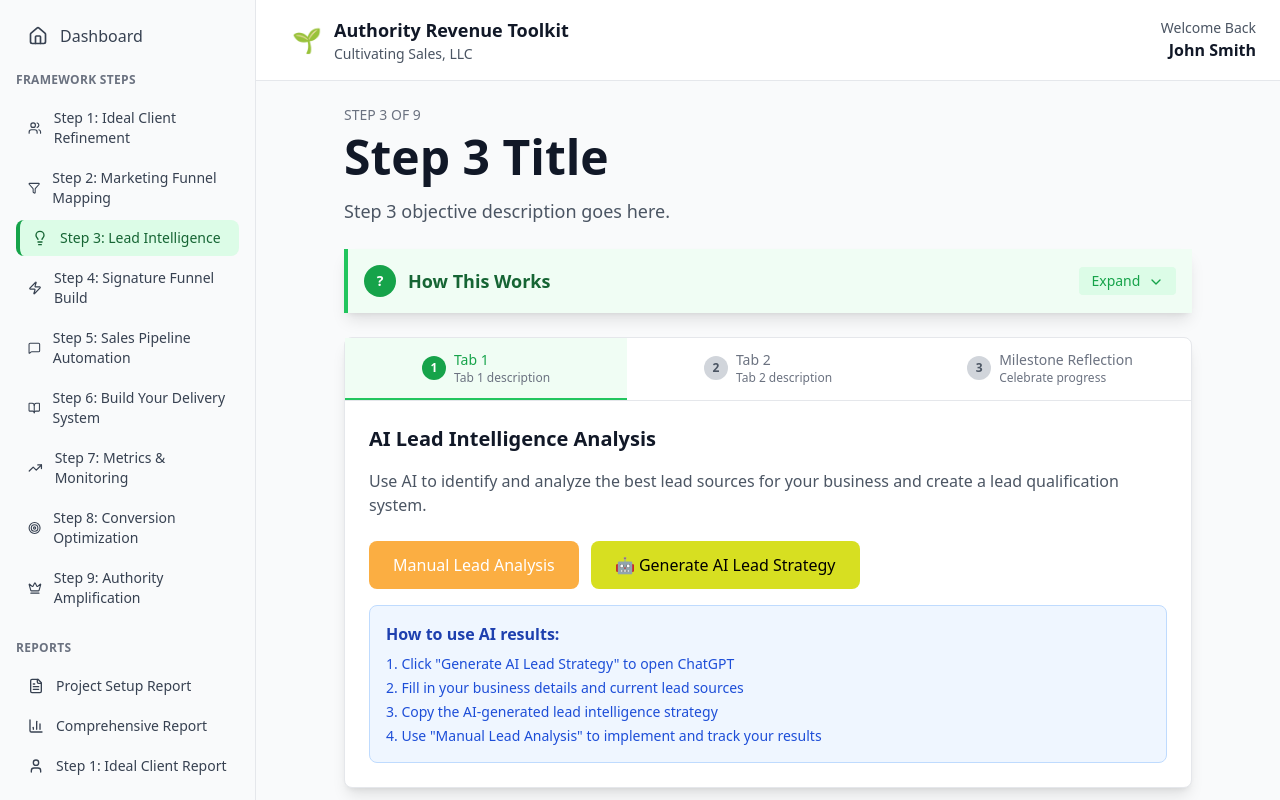
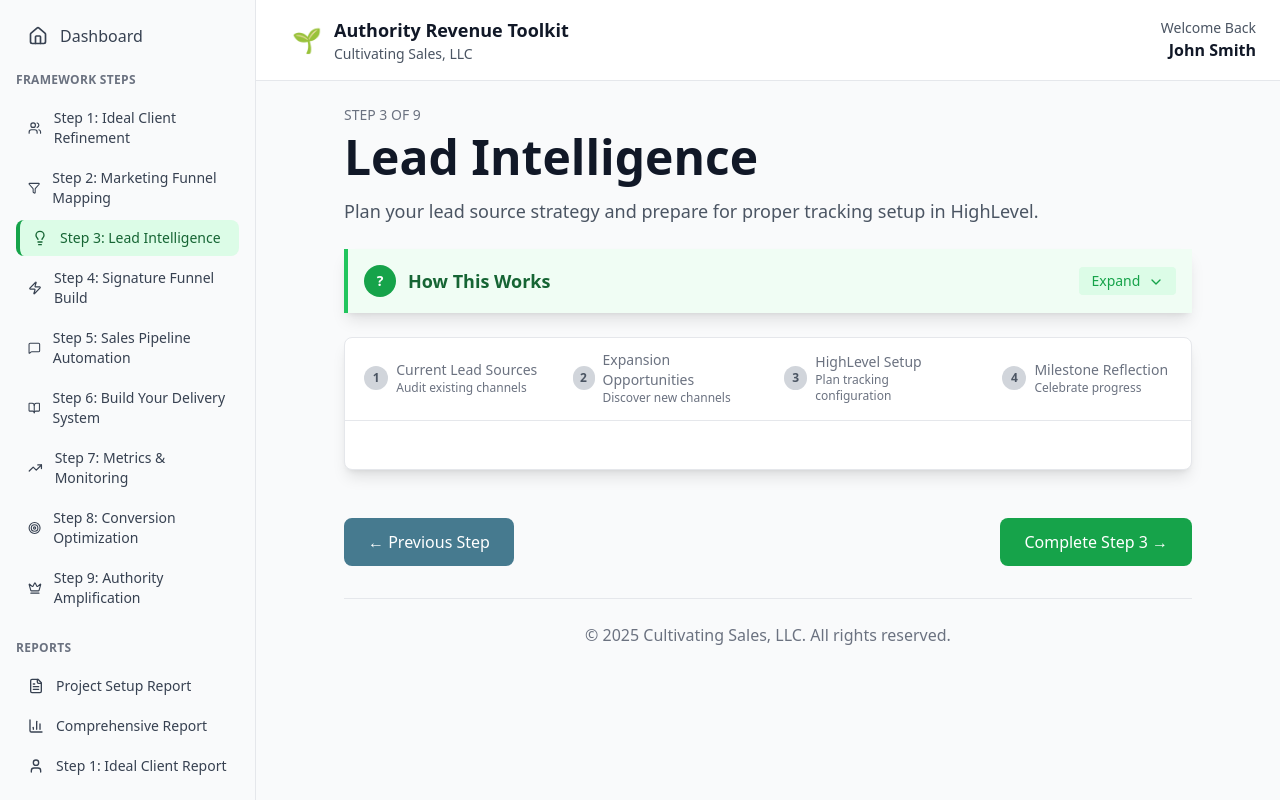
Before and after one commit to mblairghl/csp-tare-project-backup, a React (Vite) app: page /step/3 in a window 1280 px wide. Built offline with nearby package versions, Linux system fonts and the light colour scheme.

Commit message:
Add files via upload

```diff
--- a/src/components/Step3.jsx
+++ b/src/components/Step3.jsx
@@ -62,11 +62,51 @@ const Step3 = () => {
   };
 
   const howThisWorksContent = {
-    description: "Step 3 detailed description of how this works.",
-    steps: [{'title': 'Sub Step 1', 'description': 'Description for sub step 1 of step 3.', 'color': 'bg-green-600', 'textColor': '#16a34a'}, {'title': 'Sub Step 2', 'description': 'Description for sub step 2 of step 3.', 'color': 'bg-blue-600', 'textColor': '#2563eb'}, {'title': 'Sub Step 3', 'description': 'Description for sub step 3 of step 3.', 'color': 'bg-yellow-600', 'textColor': '#ca8a04'}]
+    description: "Transform your scattered lead generation into a strategic plan that sets the foundation for accurate tracking and measurement in HighLevel.",
+    steps: [
+      {
+        'title': 'Current Lead Sources',
+        'description': 'Audit and inventory your existing lead generation channels and activities.',
+        'color': 'bg-green-600',
+        'textColor': '#16a34a'
+      },
+      {
+        'title': 'Expansion Opportunities',
+        'description': 'Discover new lead sources that align with your market and business model.',
+        'color': 'bg-blue-600',
+        'textColor': '#2563eb'
+      },
+      {
+        'title': 'HighLevel Setup Planning',
+        'description': 'Prepare lead scoring and tracking configuration for proper implementation.',
+        'color': 'bg-yellow-600',
+        'textColor': '#ca8a04'
+      }
+    ]
   };
 
-  const subSteps = [{'id': 'tab-1', 'title': 'Tab 1', 'description': 'Tab 1 description'}, {'id': 'tab-2', 'title': 'Tab 2', 'description': 'Tab 2 description'}, {'id': 'milestone-reflection', 'title': 'Milestone Reflection', 'description': 'Celebrate progress'}];
+  const subSteps = [
+    {
+      'id': 'current-sources',
+      'title': 'Current Lead Sources',
+      'description': 'Audit existing channels'
+    },
+    {
+      'id': 'expansion-opportunities',
+      'title': 'Expansion Opportunities',
+      'description': 'Discover new channels'
+    },
+    {
+      'id': 'highlevel-setup',
+      'title': 'HighLevel Setup',
+      'description': 'Plan tracking configuration'
+    },
+    {
+      'id': 'milestone-reflection',
+      'title': 'Milestone Reflection',
+      'description': 'Celebrate progress'
+    }
+  ];
 
   return (
     <div className="min-h-screen bg-gray-50">
@@ -78,12 +118,12 @@ const Step3 = () => {
 
         {/* Component 2: Step Name */}
         <h1 className="text-5xl font-bold text-gray-900 mb-4">
-          Step 3 Title
+          Lead Intelligence
         </h1>
 
         {/* Component 3: Step Objective */}
         <p className="text-lg text-gray-600 mb-6">
-          Step 3 objective description goes here.
+          Plan your lead source strategy and prepare for proper tracking setup in HighLevel.
         </p>
 
         {/* Component 4: How This Works Section */}
@@ -170,56 +210,145 @@ const Step3 = () => {
           </div>
 
           <div className="p-6">
-            {activeTab === 'tab-1' && (
+            {activeTab === 'current-sources' && (
               <div>
-                <h3 className="text-xl font-semibold text-gray-900 mb-4">AI Lead Intelligence Analysis</h3>
+                <h3 className="text-xl font-semibold text-gray-900 mb-4">Current Lead Sources Audit</h3>
                 <p className="text-gray-600 mb-6">
-                  Use AI to identify and analyze the best lead sources for your business and create a lead qualification system.
+                  Let's inventory the lead generation channels you're currently using. This helps us understand your starting point before planning improvements.
                 </p>
 
                 <div className="space-y-4">
-                  <div className="flex flex-col sm:flex-row gap-3">
+                  <div className="bg-green-50 p-4 rounded-lg border border-green-200">
+                    <h4 className="font-semibold text-green-800 mb-3">Add Your Current Lead Sources</h4>
+                    <p className="text-green-700 text-sm mb-4">
+                      List each lead generation method you're currently using. Don't worry about metrics - we're just taking inventory.
+                    </p>
+
                     <button
                       onClick={() => {
-                        alert('Manual lead intelligence coming soon!');
+                        alert('Add Current Lead Source modal coming soon!');
                       }}
-                      className="text-white px-6 py-3 rounded-lg font-medium transition-colors hover:opacity-90"
-                      style={{ backgroundColor: '#fbae42' }}
+                      className="bg-green-600 text-white px-6 py-3 rounded-lg font-medium transition-colors hover:bg-green-700"
                     >
-                      Manual Lead Analysis
-                    </button>
-
-                    <button
-                      onClick={handleAILeadStrategy}
-                      className="text-black px-6 py-3 rounded-lg font-medium transition-colors hover:opacity-90"
-                      style={{ backgroundColor: '#d7df21' }}
-                    >
-                      🤖 Generate AI Lead Strategy
+                      + Add Current Lead Source
                     </button>
                   </div>
 
-                  <div className="bg-blue-50 p-4 rounded-lg border border-blue-200">
-                    <h4 className="font-semibold text-blue-800 mb-2">How to use AI results:</h4>
-                    <ol className="text-blue-700 text-sm space-y-1">
-                      <li>1. Click "Generate AI Lead Strategy" to open ChatGPT</li>
-                      <li>2. Fill in your business details and current lead sources</li>
-                      <li>3. Copy the AI-generated lead intelligence strategy</li>
-                      <li>4. Use "Manual Lead Analysis" to implement and track your results</li>
-                    </ol>
+                  <div className="bg-gray-50 p-6 rounded-lg border-2 border-dashed border-gray-300 text-center">
+                    <div className="text-gray-400 text-4xl mb-2">📋</div>
+                    <h4 className="text-gray-600 font-medium mb-2">No Lead Sources Added Yet</h4>
+                    <p className="text-gray-500 text-sm">
+                      Start by adding your current lead generation channels. Examples: LinkedIn outreach, referrals, content marketing, networking events, etc.
+                    </p>
                   </div>
                 </div>
               </div>
             )}
 
-            {activeTab === 'tab-2' && (
+            {activeTab === 'expansion-opportunities' && (
               <div>
-                <h3 className="text-xl font-semibold text-gray-900 mb-4">Tab 2</h3>
+                <h3 className="text-xl font-semibold text-gray-900 mb-4">Lead Source Expansion Opportunities</h3>
                 <p className="text-gray-600 mb-6">
-                  Content for the second tab goes here.
+                  Discover new lead generation channels that could work well for your business and market. Focus on strategic expansion, not just more channels.
                 </p>
 
-                <div className="bg-gray-50 p-4 rounded-lg">
-                  <p className="text-gray-600">Second tab content area.</p>
+                <div className="space-y-4">
+                  <div className="bg-blue-50 p-4 rounded-lg border border-blue-200">
+                    <h4 className="font-semibold text-blue-800 mb-3">🤖 AI Lead Source Recommendations</h4>
+                    <p className="text-blue-700 text-sm mb-4">
+                      Get personalized lead source suggestions based on your business type, target market, and current channels.
+                    </p>
+
+                    <button
+                      onClick={handleAILeadStrategy}
+                      className="bg-blue-600 text-white px-6 py-3 rounded-lg font-medium transition-colors hover:bg-blue-700"
+                    >
+                      🚀 Get AI Recommendations
+                    </button>
+                  </div>
+
+                  <div className="bg-yellow-50 p-4 rounded-lg border border-yellow-200">
+                    <h4 className="font-semibold text-yellow-800 mb-3">💡 Manual Research</h4>
+                    <p className="text-yellow-700 text-sm mb-4">
+                      Research and add potential lead sources you've identified through market analysis or competitor research.
+                    </p>
+
+                    <button
+                      onClick={() => {
+                        alert('Add Potential Lead Source modal coming soon!');
+                      }}
+                      className="bg-yellow-600 text-white px-6 py-3 rounded-lg font-medium transition-colors hover:bg-yellow-700"
+                    >
+                      + Add Potential Source
+                    </button>
+                  </div>
+
+                  <div className="bg-gray-50 p-6 rounded-lg border-2 border-dashed border-gray-300 text-center">
+                    <div className="text-gray-400 text-4xl mb-2">🎯</div>
+                    <h4 className="text-gray-600 font-medium mb-2">No Expansion Opportunities Added Yet</h4>
+                    <p className="text-gray-500 text-sm">
+                      Use AI recommendations or manual research to identify new lead generation opportunities for your business.
+                    </p>
+                  </div>
+                </div>
+              </div>
+            )}
+
+            {activeTab === 'highlevel-setup' && (
+              <div>
+                <h3 className="text-xl font-semibold text-gray-900 mb-4">HighLevel Lead Scoring Setup</h3>
+                <p className="text-gray-600 mb-6">
+                  Prepare your lead scoring and tracking configuration for HighLevel implementation. This ensures accurate measurement from day one.
+                </p>
+
+                <div className="space-y-4">
+                  <div className="bg-purple-50 p-4 rounded-lg border border-purple-200">
+                    <h4 className="font-semibold text-purple-800 mb-3">🎯 Lead Scoring Criteria</h4>
+                    <p className="text-purple-700 text-sm mb-4">
+                      Define how leads will be scored in your HighLevel system based on source quality, engagement, and fit.
+                    </p>
+
+                    <div className="space-y-3">
+                      <div className="bg-white p-3 rounded border">
+                        <h5 className="font-medium text-gray-800 mb-2">Source Quality Scoring</h5>
+                        <p className="text-gray-600 text-sm">High-quality sources (referrals, warm introductions) = +20 points</p>
+                        <p className="text-gray-600 text-sm">Medium-quality sources (content marketing, SEO) = +10 points</p>
+                        <p className="text-gray-600 text-sm">Low-quality sources (cold outreach, ads) = +5 points</p>
+                      </div>
+
+                      <div className="bg-white p-3 rounded border">
+                        <h5 className="font-medium text-gray-800 mb-2">Engagement Scoring</h5>
+                        <p className="text-gray-600 text-sm">Email opens = +2 points</p>
+                        <p className="text-gray-600 text-sm">Link clicks = +5 points</p>
+                        <p className="text-gray-600 text-sm">Form submissions = +10 points</p>
+                        <p className="text-gray-600 text-sm">Phone/video calls = +15 points</p>
+                      </div>
+                    </div>
+                  </div>
+
+                  <div className="bg-orange-50 p-4 rounded-lg border border-orange-200">
+                    <h4 className="font-semibold text-orange-800 mb-3">📊 Tracking Configuration</h4>
+                    <p className="text-orange-700 text-sm mb-4">
+                      Set up proper attribution and tracking tags for each lead source in HighLevel.
+                    </p>
+
+                    <button
+                      onClick={() => {
+                        alert('HighLevel configuration guide coming soon!');
+                      }}
+                      className="bg-orange-600 text-white px-6 py-3 rounded-lg font-medium transition-colors hover:bg-orange-700"
+                    >
+                      📋 Generate Setup Checklist
+                    </button>
+                  </div>
+
+                  <div className="bg-gray-50 p-6 rounded-lg border-2 border-dashed border-gray-300 text-center">
+                    <div className="text-gray-400 text-4xl mb-2">⚙️</div>
+                    <h4 className="text-gray-600 font-medium mb-2">Ready for HighLevel Implementation</h4>
+                    <p className="text-gray-500 text-sm">
+                      Your lead scoring criteria and tracking plan will be used to configure HighLevel properly for accurate measurement.
+                    </p>
+                  </div>
                 </div>
               </div>
             )}
@@ -238,13 +367,24 @@ const Step3 = () => {
 
                 <h3 className="text-xl font-semibold text-gray-900 mb-4">🎉 Milestone Reflection</h3>
                 <p className="text-gray-600 mb-6">
-                  Celebrate your progress and reflect on what you've accomplished in this step.
+                  Celebrate your progress! You've completed your lead source planning and are ready for proper HighLevel implementation.
                 </p>
 
                 <div className="bg-green-50 p-6 rounded-lg border border-green-200">
-                  <h4 className="font-semibold text-green-800 mb-2">Congratulations!</h4>
-                  <p className="text-green-700">
-                    You've successfully completed Step 3. Great work on your progress!
+                  <h4 className="font-semibold text-green-800 mb-3">🎯 What You've Accomplished:</h4>
+                  <ul className="text-green-700 space-y-2">
+                    <li>✅ Audited your current lead generation channels</li>
+                    <li>✅ Identified expansion opportunities for new lead sources</li>
+                    <li>✅ Planned your HighLevel lead scoring and tracking setup</li>
+                    <li>✅ Created a strategic foundation for accurate measurement</li>
+                  </ul>
+                </div>
+
+                <div className="bg-blue-50 p-6 rounded-lg border border-blue-200 mt-4">
+                  <h4 className="font-semibold text-blue-800 mb-2">🚀 What's Next:</h4>
+                  <p className="text-blue-700">
+                    Step 4 will help you build your signature funnel and implement the tracking systems you've planned here.
+                    Your lead intelligence strategy will guide the technical setup for accurate measurement.
                   </p>
                 </div>
               </div>
```
